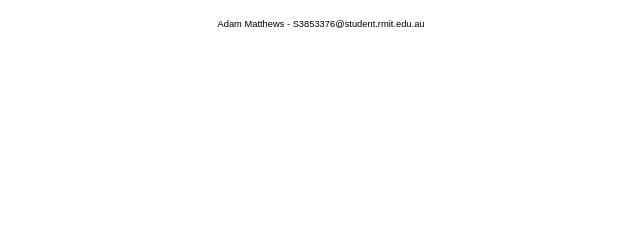
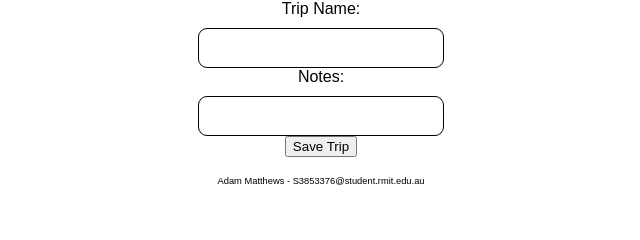
Before and after one commit to amatt06/CityGuide, a Flask app: template templates/results.html in a window 1280 px wide. Shown: the part 222-462 px from the top of the page, without its empty margins (319-959 px from the left). Run offline with Flask 3, Linux system fonts and the light colour scheme; the template is opened without the code that fills it: values that come from a table or form of the project are taken from there, others are empty.

Commit message:
save form front end implementation

```diff
--- a/app.py
+++ b/app.py
@@ -1,5 +1,5 @@
-from flask import Flask, render_template, redirect, url_for
-from forms.forms import RegistrationForm, LoginForm, PreferencesForm
+from flask import Flask, render_template, redirect, url_for, request
+from forms.forms import RegistrationForm, LoginForm, PreferencesForm, SaveTripForm
 from controllers.google_api_controller import GoogleMapsAPIController
 import secrets
 
@@ -33,6 +33,7 @@ def logout():
 @app.route('/preferences', methods=['GET', 'POST'])
 def preferences():
     form = PreferencesForm()
+    save_trip_form = SaveTripForm()
     if form.validate_on_submit():
         city = form.city.data
         place_type = form.place_type.data
@@ -42,7 +43,7 @@ def preferences():
         api_controller = GoogleMapsAPIController()
         google_maps_data = api_controller.get_google_maps_data(city, sorting_option, num_results, place_type)
 
-        return render_template('results.html', google_maps_data=google_maps_data)
+        return render_template('results.html', google_maps_data=google_maps_data, save_trip_form=save_trip_form)
 
     return render_template('preferences-input.html', form=form)
 
@@ -52,5 +53,23 @@ def results():
     return render_template('results.html')
 
 
+@app.route('/save_trip', methods=['POST'])
+def save_trip():
+    # Handle the saving logic here
+    # Example: Save the trip_name in the database
+
+    trip_name = request.form['trip_name']
+    trip_notes = request.form['trip_notes']
+    # Save trip_name to the database (you need to implement this logic)
+
+    # After saving, redirect to the trips page
+    return redirect(url_for('trips'))
+
+
+@app.route('/trips')
+def trips():
+    return render_template('trips.html')
+
+
 if __name__ == '__main__':
     app.run()
--- a/forms/forms.py
+++ b/forms/forms.py
@@ -36,3 +36,9 @@ class PreferencesForm(FlaskForm):
         ('25', '25')],
                               default='5', validators=[DataRequired()])
     submit = SubmitField('Submit')
+
+
+class SaveTripForm(FlaskForm):
+    trip_name = StringField('Trip Name:', validators=[DataRequired()])
+    trip_notes = StringField('Notes:')
+    submit = SubmitField('Save Trip')
--- a/templates/results.html
+++ b/templates/results.html
@@ -27,10 +27,13 @@
         </tbody>
     </table>
 
-{#    <form method="POST" action="{{ url_for('save_trip') }}">#}
-{#        <label for="trip_name">Trip Name:</label>#}
-{#        <input type="text" id="trip_name" name="trip_name" required>#}
-{#        <button type="submit">Save Trip</button>#}
-{#    </form>#}
+    <form method="POST" action="{{ url_for('save_trip') }}">
+        {{ save_trip_form.hidden_tag() }}
+        <label for="trip_name">Trip Name:</label>
+        {{ save_trip_form.trip_name }}
+        <label for="trip_notes">Notes:</label>
+        {{ save_trip_form.trip_notes }}
+        <button type="submit">Save Trip</button>
+    </form>
 
 {% endblock %}
```
